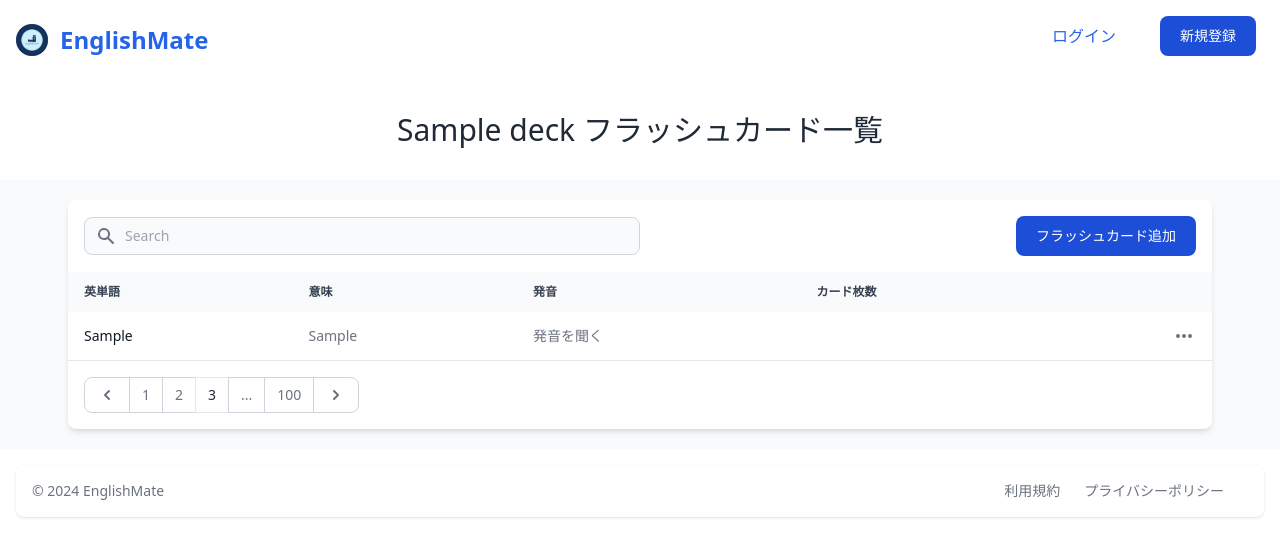
After one commit to Daichi-11/EnglishMate, a Django app: page /flashcards/1/ in a window 1280 px wide. The commit adds this page. Shown: the top 557 px of the page. Run offline with Django 4.2, Linux system fonts and the light colour scheme; tables that the repository leaves empty hold one stand-in row (values such as "Sample post"); parts of the project's set-up code (start-up, migrations or seed data) failed here and were passed over; some libraries are stand-ins or nearby versions.

Commit message:
fix: flashcards_list

```diff
--- a/englishmate/flashcards/templates/flashcards/deck_list.html
+++ b/englishmate/flashcards/templates/flashcards/deck_list.html
@@ -21,7 +21,7 @@
                 </a>
                 <p class="mb-3 font-normal text-gray-700 dark:text-gray-400">{{ deck.description }}</p>
             </div>
-            <a href="#" class="inline-flex items-center px-3 py-2 text-sm font-medium text-center text-white bg-blue-700 rounded-lg hover:bg-blue-800 focus:ring-4 focus:outline-none focus:ring-blue-300 dark:bg-blue-600 dark:hover:bg-blue-700 dark:focus:ring-blue-800">
+            <a href="{% url 'flashcard_list' deck_id=deck.id %}" class="inline-flex items-center px-3 py-2 text-sm font-medium text-center text-white bg-blue-700 rounded-lg hover:bg-blue-800 focus:ring-4 focus:outline-none focus:ring-blue-300 dark:bg-blue-600 dark:hover:bg-blue-700 dark:focus:ring-blue-800">
                 練習する
                 <svg class="rtl:rotate-180 w-3.5 h-3.5 ms-2" aria-hidden="true" xmlns="http://www.w3.org/2000/svg" fill="none" viewBox="0 0 14 10">
                     <path stroke="currentColor" stroke-linecap="round" stroke-linejoin="round" stroke-width="2" d="M1 5h12m0 0L9 1m4 4L9 9"/>
--- /dev/null
+++ b/englishmate/flashcards/templates/flashcards/flashcard_list.html
@@ -0,0 +1,129 @@
+{% extends 'tops/base.html' %}
+{% load static %}
+{% block content %}
+
+<div class="flex justify-center p-8 text-3xl">
+<h2>{{ deck.title }} フラッシュカード一覧</h2>
+</div>
+
+<section class="bg-gray-50 dark:bg-gray-900 p-3 sm:p-5">
+    <div class="mx-auto max-w-screen-xl px-4 lg:px-12">
+        <div class="bg-white dark:bg-gray-800 relative shadow-md sm:rounded-lg overflow-hidden">
+            <div class="flex flex-col md:flex-row items-center justify-between space-y-3 md:space-y-0 md:space-x-4 p-4">
+                <div class="w-full md:w-1/2">
+                    <form class="flex items-center">
+                        <label for="simple-search" class="sr-only">検索</label>
+                        <div class="relative w-full">
+                            <div class="absolute inset-y-0 left-0 flex items-center pl-3 pointer-events-none">
+                                <svg aria-hidden="true" class="w-5 h-5 text-gray-500 dark:text-gray-400" fill="currentColor" viewbox="0 0 20 20" xmlns="http://www.w3.org/2000/svg">
+                                    <path fill-rule="evenodd" d="M8 4a4 4 0 100 8 4 4 0 000-8zM2 8a6 6 0 1110.89 3.476l4.817 4.817a1 1 0 01-1.414 1.414l-4.816-4.816A6 6 0 012 8z" clip-rule="evenodd" />
+                                </svg>
+                            </div>
+                            <input type="text" id="simple-search" class="bg-gray-50 border border-gray-300 text-gray-900 text-sm rounded-lg focus:ring-primary-500 focus:border-primary-500 block w-full pl-10 p-2 dark:bg-gray-700 dark:border-gray-600 dark:placeholder-gray-400 dark:text-white dark:focus:ring-primary-500 dark:focus:border-primary-500" placeholder="Search" required="">
+                        </div>
+                    </form>
+                </div>
+                <div class="w-full md:w-auto flex flex-col md:flex-row space-y-2 md:space-y-0 items-stretch md:items-center justify-end md:space-x-3 flex-shrink-0">
+
+                    <div class="flex items-center space-x-3 w-full md:w-auto">
+                    <a href="{% url 'add_flashcard' deck.id %}" class="text-white bg-blue-700 hover:bg-blue-800 focus:ring-4 focus:ring-blue-300 font-medium rounded-lg text-sm px-5 py-2.5 dark:bg-blue-600 dark:hover:bg-blue-700 focus:outline-none dark:focus:ring-blue-800">フラッシュカード追加</a>
+
+                        <div id="" class="hidden z-10 w-44 bg-white rounded divide-y divide-gray-100 shadow dark:bg-gray-700 dark:divide-gray-600">
+
+
+                        </div>
+                        <div class="z-10 hidden w-48 p-3 bg-white rounded-lg shadow dark:bg-gray-700">
+                            <h6 class="mb-3 text-sm font-medium text-gray-900 dark:text-white">Choose brand</h6>
+
+                        </div>
+                    </div>
+                </div>
+            </div>
+
+            <div class="overflow-x-auto">
+                <table class="w-full text-sm text-left text-gray-500 dark:text-gray-400">
+                    <thead class="text-xs text-gray-700 uppercase bg-gray-50 dark:bg-gray-700 dark:text-gray-400">
+                        <tr>
+                            <th scope="col" class="px-4 py-3">英単語</th>
+                            <th scope="col" class="px-4 py-3">意味</th>
+                            <th scope="col" class="px-4 py-3">発音</th>
+                            <th scope="col" class="px-4 py-3">カード枚数</th>
+                            <th scope="col" class="px-4 py-3">
+                                <span class="sr-only">Actions</span>
+                            </th>
+                        </tr>
+                    </thead>
+                    <tbody>
+                        {% for flashcard in flashcards %}
+                        <tr class="border-b dark:border-gray-700">
+                            <th scope="row" class="px-4 py-3 font-medium text-gray-900 whitespace-nowrap dark:text-white">{{ flashcard.word }}</th>
+                            <td class="px-4 py-3">{{ flashcard.definition }}</td>
+                            {% if flashcard.pronunciation %}
+                            <td class="px-4 py-3"> <a href="{% url 'play_pronunciation' flashcard.id %}">発音を聞く</a></td>
+                            {% endif %}
+
+                            <td class="px-4 py-3"></td>
+                            <td class="px-4 py-3 flex items-center justify-end">
+                                <button id="apple-imac-27-dropdown-button" data-dropdown-toggle="apple-imac-27-dropdown" class="inline-flex items-center p-0.5 text-sm font-medium text-center text-gray-500 hover:text-gray-800 rounded-lg focus:outline-none dark:text-gray-400 dark:hover:text-gray-100" type="button">
+                                    <svg class="w-5 h-5" aria-hidden="true" fill="currentColor" viewbox="0 0 20 20" xmlns="http://www.w3.org/2000/svg">
+                                        <path d="M6 10a2 2 0 11-4 0 2 2 0 014 0zM12 10a2 2 0 11-4 0 2 2 0 014 0zM16 12a2 2 0 100-4 2 2 0 000 4z" />
+                                    </svg>
+                                </button>
+                                <div id="apple-imac-27-dropdown" class="hidden z-10 w-44 bg-white rounded divide-y divide-gray-100 shadow dark:bg-gray-700 dark:divide-gray-600">
+                                    <ul class="py-1 text-sm text-gray-700 dark:text-gray-200" aria-labelledby="apple-imac-27-dropdown-button">
+
+                                        <li>
+                                            <a href="#" class="block py-2 px-4 hover:bg-gray-100 dark:hover:bg-gray-600 dark:hover:text-white">編集</a>
+                                        </li>
+                                    </ul>
+                                    <div class="py-1">
+                                        <a href="#" class="block py-2 px-4 text-sm text-gray-700 hover:bg-gray-100 dark:hover:bg-gray-600 dark:text-gray-200 dark:hover:text-white">削除</a>
+                                    </div>
+                                </div>
+                            </td>
+                        </tr>
+                        {% endfor %}
+                    </tbody>
+                </table>
+            </div>
+            <nav class="flex flex-col md:flex-row justify-between items-start md:items-center space-y-3 md:space-y-0 p-4" aria-label="Table navigation">
+
+                <ul class="inline-flex items-stretch -space-x-px">
+                    <li>
+                        <a href="#" class="flex items-center justify-center h-full py-1.5 px-3 ml-0 text-gray-500 bg-white rounded-l-lg border border-gray-300 hover:bg-gray-100 hover:text-gray-700 dark:bg-gray-800 dark:border-gray-700 dark:text-gray-400 dark:hover:bg-gray-700 dark:hover:text-white">
+                            <span class="sr-only">Previous</span>
+                            <svg class="w-5 h-5" aria-hidden="true" fill="currentColor" viewbox="0 0 20 20" xmlns="http://www.w3.org/2000/svg">
+                                <path fill-rule="evenodd" d="M12.707 5.293a1 1 0 010 1.414L9.414 10l3.293 3.293a1 1 0 01-1.414 1.414l-4-4a1 1 0 010-1.414l4-4a1 1 0 011.414 0z" clip-rule="evenodd" />
+                            </svg>
+                        </a>
+                    </li>
+                    <li>
+                        <a href="#" class="flex items-center justify-center text-sm py-2 px-3 leading-tight text-gray-500 bg-white border border-gray-300 hover:bg-gray-100 hover:text-gray-700 dark:bg-gray-800 dark:border-gray-700 dark:text-gray-400 dark:hover:bg-gray-700 dark:hover:text-white">1</a>
+                    </li>
+                    <li>
+                        <a href="#" class="flex items-center justify-center text-sm py-2 px-3 leading-tight text-gray-500 bg-white border border-gray-300 hover:bg-gray-100 hover:text-gray-700 dark:bg-gray-800 dark:border-gray-700 dark:text-gray-400 dark:hover:bg-gray-700 dark:hover:text-white">2</a>
+                    </li>
+                    <li>
+                        <a href="#" aria-current="page" class="flex items-center justify-center text-sm z-10 py-2 px-3 leading-tight text-primary-600 bg-primary-50 border border-primary-300 hover:bg-primary-100 hover:text-primary-700 dark:border-gray-700 dark:bg-gray-700 dark:text-white">3</a>
+                    </li>
+                    <li>
+                        <a href="#" class="flex items-center justify-center text-sm py-2 px-3 leading-tight text-gray-500 bg-white border border-gray-300 hover:bg-gray-100 hover:text-gray-700 dark:bg-gray-800 dark:border-gray-700 dark:text-gray-400 dark:hover:bg-gray-700 dark:hover:text-white">...</a>
+                    </li>
+                    <li>
+                        <a href="#" class="flex items-center justify-center text-sm py-2 px-3 leading-tight text-gray-500 bg-white border border-gray-300 hover:bg-gray-100 hover:text-gray-700 dark:bg-gray-800 dark:border-gray-700 dark:text-gray-400 dark:hover:bg-gray-700 dark:hover:text-white">100</a>
+                    </li>
+                    <li>
+                        <a href="#" class="flex items-center justify-center h-full py-1.5 px-3 leading-tight text-gray-500 bg-white rounded-r-lg border border-gray-300 hover:bg-gray-100 hover:text-gray-700 dark:bg-gray-800 dark:border-gray-700 dark:text-gray-400 dark:hover:bg-gray-700 dark:hover:text-white">
+                            <span class="sr-only">Next</span>
+                            <svg class="w-5 h-5" aria-hidden="true" fill="currentColor" viewbox="0 0 20 20" xmlns="http://www.w3.org/2000/svg">
+                                <path fill-rule="evenodd" d="M7.293 14.707a1 1 0 010-1.414L10.586 10 7.293 6.707a1 1 0 011.414-1.414l4 4a1 1 0 010 1.414l-4 4a1 1 0 01-1.414 0z" clip-rule="evenodd" />
+                            </svg>
+                        </a>
+                    </li>
+                </ul>
+            </nav>
+        </div>
+    </div>
+    </section>
+
+{% endblock content %}
--- a/englishmate/tops/templates/tops/home.html
+++ b/englishmate/tops/templates/tops/home.html
@@ -26,7 +26,7 @@
       <h5 class="mb-2 text-2xl font-bold tracking-tight text-gray-900 dark:text-white">フラッシュカードを作る！</h5>
   </a>
   <p class="mb-3 font-normal text-gray-700 dark:text-gray-400">覚えたい英単語のフラッシュカードを作ろう！</p>
-  <a href="" class="inline-flex items-center px-3 py-2 text-sm font-medium text-center text-white bg-blue-700 rounded-lg hover:bg-blue-800 focus:ring-4 focus:outline-none focus:ring-blue-300 dark:bg-blue-600 dark:hover:bg-blue-700 dark:focus:ring-blue-800">
+  <a href="#" class="inline-flex items-center px-3 py-2 text-sm font-medium text-center text-white bg-blue-700 rounded-lg hover:bg-blue-800 focus:ring-4 focus:outline-none focus:ring-blue-300 dark:bg-blue-600 dark:hover:bg-blue-700 dark:focus:ring-blue-800">
     こちらから
     <svg class="rtl:rotate-180 w-3.5 h-3.5 ms-2" aria-hidden="true" xmlns="http://www.w3.org/2000/svg" fill="none" viewBox="0 0 14 10">
         <path stroke="currentColor" stroke-linecap="round" stroke-linejoin="round" stroke-width="2" d="M1 5h12m0 0L9 1m4 4L9 9"/>
```
Also changed, not shown: englishmate/flashcards/templates/flashcards/add_flashcard.html (+7 -0 lines), englishmate/flashcards/templates/flashcards/flashcards_list.html (deleted, +0 -13 lines).
